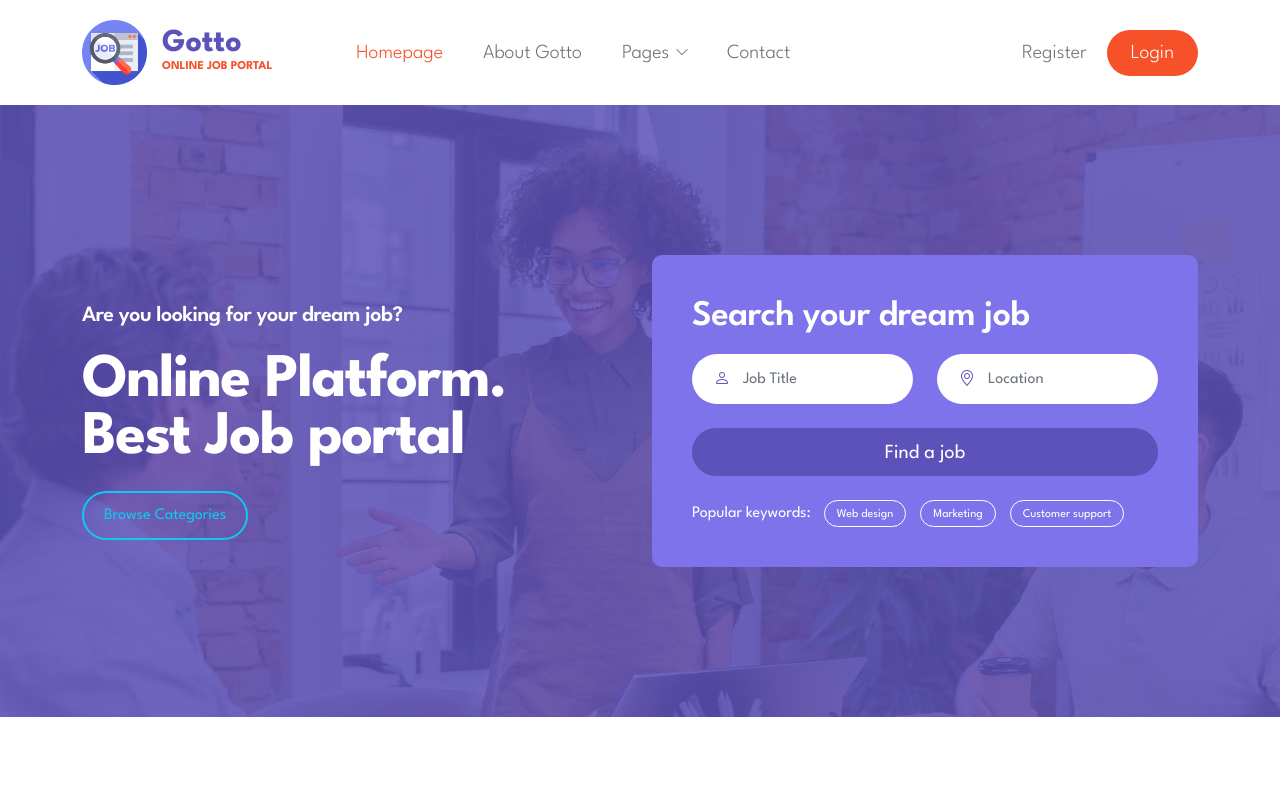
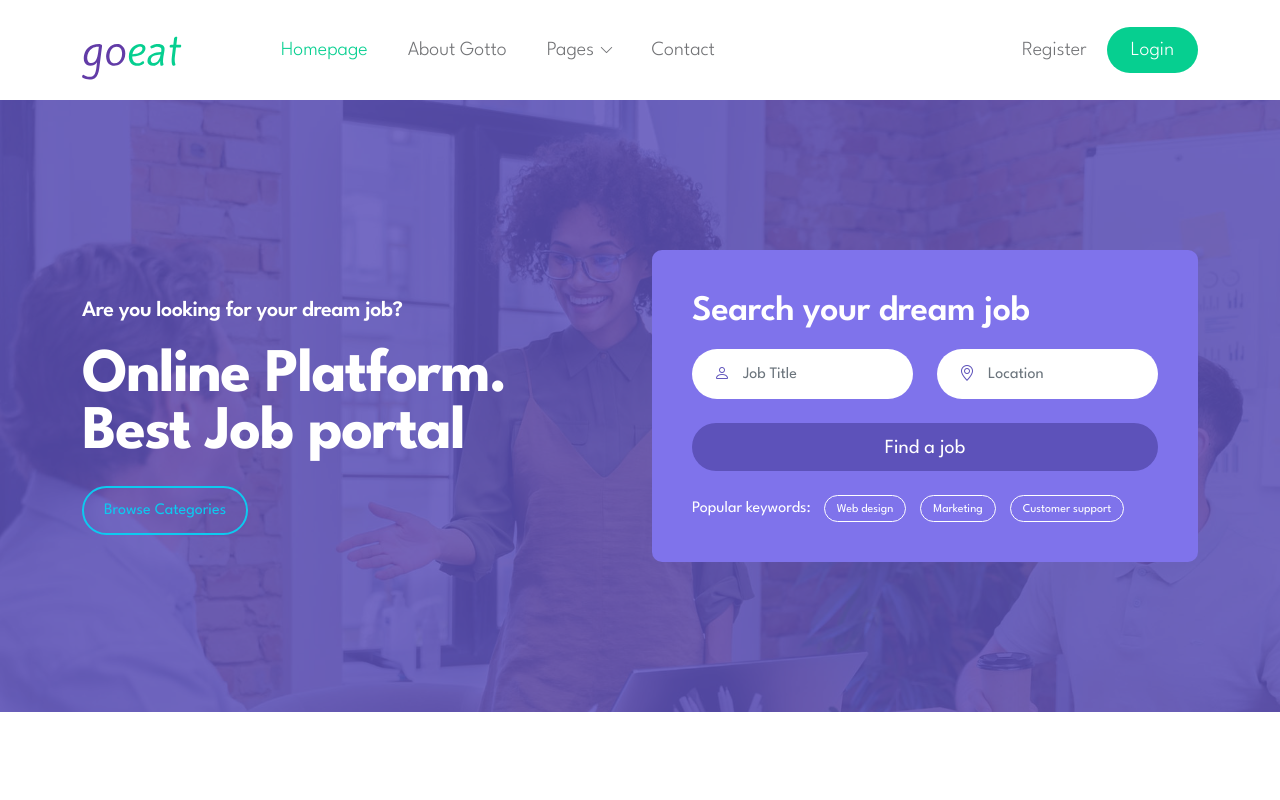
Before and after one commit to ederoliv/goeat-institucional, a plain HTML site: page index.html in a window 1280 px wide. Shown: the top 800 px of the page. Drawn offline with Linux system fonts and the light colour scheme.

Commit message:
update index.html

```diff
--- a/css/tooplate-gotto-job.css
+++ b/css/tooplate-gotto-job.css
@@ -14,7 +14,7 @@ https://www.tooplate.com/view/2134-gotto-job
   --primary-color:                #5d52ba;
   --secondary-color:              #0dcaf0;
   --section-bg-color:             #f0f8ff;
-  --custom-btn-bg-color:          #f65129;
+  --custom-btn-bg-color:          #06CF90;
   --social-icon-link-bg-color:    #7f73eb;
   --dark-color:                   #000000;
   --p-color:                      #717275;
@@ -447,22 +447,8 @@ nav[aria-label="breadcrumb"] {
 
 .logo-image {
   display: block;
-  width: 65px;
+  width: 100px;
   margin-right: 15px;
-}
-
-.logo-text {
-  color: var(--primary-color);
-  font-size: var(--h4-font-size);
-  display: block;
-  line-height: normal;
-}
-
-.logo-slogan {
-  color: var(--custom-btn-bg-color);
-  font-size: 12px;
-  font-weight: var(--font-weight-bold);
-  text-transform: uppercase;
 }
 
 .navbar-brand,
--- a/index.html
+++ b/index.html
@@ -42,12 +42,7 @@ Bootstrap 5 HTML CSS Template
         <nav class="navbar navbar-expand-lg">
             <div class="container">
                 <a class="navbar-brand d-flex align-items-center" href="index.html">
-                    <img src="images/logo.png" class="img-fluid logo-image">
-
-                    <div class="d-flex flex-column">
-                        <strong class="logo-text">Gotto</strong>
-                        <small class="logo-slogan">Online Job Portal</small>
-                    </div>
+                    <img src="images/goeat-logo-pg.svg" class="img-fluid logo-image">
                 </a>
 
                 <button class="navbar-toggler" type="button" data-bs-toggle="collapse" data-bs-target="#navbarNav" aria-controls="navbarNav" aria-expanded="false" aria-label="Toggle navigation">
@@ -1183,12 +1178,7 @@ Bootstrap 5 HTML CSS Template
 
                     <div class="col-lg-4 col-md-6 col-12 mb-3">
                         <div class="d-flex align-items-center mb-4">
-                            <img src="images/logo.png" class="img-fluid logo-image">
-
-                            <div class="d-flex flex-column">
-                                <strong class="logo-text">Gotto</strong>
-                                <small class="logo-slogan">Online Job Portal</small>
-                            </div>
+                            <img src="images/goeat-logo-pg.svg" class="img-fluid logo-image">
                         </div>
 
                         <p class="mb-2">
```
